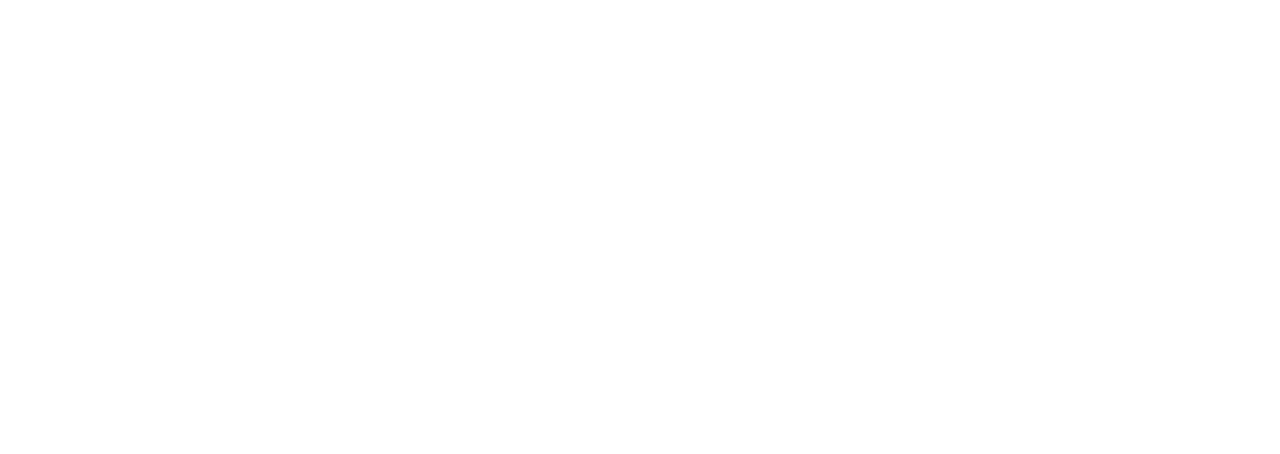
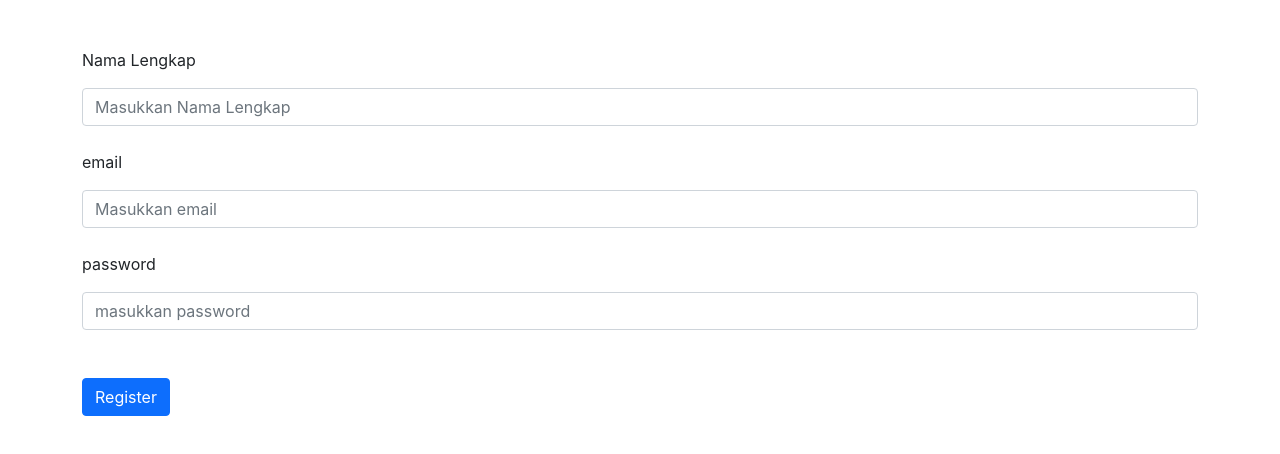
Before and after one commit to vickyzachs/BackEnd-Exercise, a React (Create React App) app: page /register in a window 1280 px wide. Shown: the top 454 px of the page. Built offline with nearby package versions, Linux system fonts and the light colour scheme.

Commit message:
config firebase

```diff
--- a/package.json
+++ b/package.json
@@ -7,6 +7,7 @@
     "@testing-library/react": "^11.2.6",
     "@testing-library/user-event": "^12.8.3",
     "bootstrap": "^5.0.0",
+    "firebase": "^8.5.0",
     "react": "^17.0.2",
     "react-dom": "^17.0.2",
     "react-router-dom": "^5.2.0",
--- a/src/Components/Molecules/NavBar/index.js
+++ b/src/Components/Molecules/NavBar/index.js
@@ -11,7 +11,7 @@ const NavBar = () => {
     </button>
     <div className="collapse navbar-collapse" id="navbarNavAltMarkup">
       <div className="navbar-nav">
-        <Link className="nav-link" to="/">Dashboard</Link>
+        <Link className="nav-link" to="/">Etalase</Link>
         <Link className="nav-link" to="/about">About</Link>
       </div>
     </div>
--- /dev/null
+++ b/src/Config/Firebase/index.js
@@ -0,0 +1,15 @@
+import firebase from 'firebase';
+
+const firebaseConfig = {
+    apiKey: "AIzaSyBoGjTA2-gPl0xDSTsod2zBSGy2G00E7uQ",
+    authDomain: "back-end-3b581.firebaseapp.com",
+    databaseURL: "https://back-end-3b581-default-rtdb.firebaseio.com",
+    projectId: "back-end-3b581",
+    storageBucket: "back-end-3b581.appspot.com",
+    messagingSenderId: "752536559877",
+    appId: "1:752536559877:web:9699ee84779e81332e976c"
+  };
+  // Initialize Firebase
+  firebase.initializeApp(firebaseConfig);
+
+  export default firebase;
--- a/src/Config/Routes/index.js
+++ b/src/Config/Routes/index.js
@@ -7,6 +7,7 @@ import  {
 import About from '../../Pages/About';
 import Dashboard from '../../Pages/Dashboard';
 import Login from '../../Pages/Login';
+import Register from '../../Pages/Register';
 
 
 
@@ -24,6 +25,9 @@ const Routes = () => {
             <Route path="/about">
                 <About />
             </Route>
+            <Route path="/register">
+                <Register />
+            </Route>
         </Switch>
         </Router>
     )
--- a/src/Pages/Dashboard/index.js
+++ b/src/Pages/Dashboard/index.js
@@ -5,7 +5,9 @@ const Dashboard = () => {
     return (
         <div>
             <NavBar />
-            <h3>Dashboard</h3>
+            <h3>Etalase</h3>
+            <br/>
+            <button type="button" class="btn btn-primary" onClick={onsubmit}>Stock Voucher</button>
         </div>
     );
 };
--- a/src/Pages/Login/index.js
+++ b/src/Pages/Login/index.js
@@ -1,4 +1,6 @@
 import React, { useState, useEffect } from "react";
+import firebase from '../../Config/Firebase';
+import {useHistory} from 'react-router-dom';
 
 
 const Login = ({title,angka}) => {
@@ -6,6 +8,20 @@ const Login = ({title,angka}) => {
     const [welcomeText, setWelcomeText] = useState("Welcome!!!");
     const [email, setEmail] = useState ("");
     const [password, setPassword] = useState ("");
+
+    let history= useHistory();
+
+    const handleSubmit = () => {
+        // setWelcomeText("Selamat Datang");
+        const data = {
+            email: email,
+            password: password,
+        };
+        // console.log(data);
+        firebase.auth().signInWithEmailAndPassword(email, password)
+        .then((res) => history.push('/'))
+        .catch((error) => console.log("error", error));
+    };
 
     useEffect(() => {
        console.log("component did mount")
@@ -15,14 +31,8 @@ const Login = ({title,angka}) => {
         console.log("Component did update")
     }, [welcomeText])
 
-    const handleSubmit = () => {
-        setWelcomeText("Selamat Datang");
-        const data = {
-            email: email,
-            password: password,
-        };
-        console.log(data);
-    };
+
+
 
     return (
         //JSX
--- a/src/Pages/Register/index.js
+++ b/src/Pages/Register/index.js
@@ -1,34 +1,77 @@
-// import React, {useState} from 'react';
+import React, {useState} from 'react';
+import firebase from '../../Config/Firebase';
+import {useHistory} from 'react-router-dom';
 
-// export const Register = () => {
+export const Register = () => {
 
-//     const [email, setEmail] = useState("");
-//     const [passwordm setPassword] = useState("");
+    const [email, setEmail] = useState("");
+    const [password, setPassword] = useState("");
+    const [fullName, setFullname] = useState("");
 
-//     return (
-//         <div>
-//             <p>email</p>
-//         <input
-//             className="form-control"
-//             placeholder="Masukkan email"
-//             value={email}
-//             onChange={(e) => setEmail(e.target.value)}
-//             />
-//         <p className="mt-4"> password </p>
-//         <input
-//             className="form-control"
-//             placeholder="masukkan password"
-//             type="password"
-//             value={password}
-//             onChange={(e) => setPassword(e.target.value)}
-//             />
-//         <br />
-//         <br />
-//         <button type="button" onClick={handleSubmit} className="btn btn-primary">
-//             Submit
-//         </button>
-//         </div>
-//     )
-// }
+    let history = useHistory();
 
-// export default Register;
+    const onSubmit = () => {
+
+    const data = {
+        email: email,
+        fullName: fullName,
+    };
+
+        firebase
+        .auth()
+        .createUserWithEmailAndPassword(email, password)
+        .then((userCredential) => {
+            console.log(userCredential.user.uid) //testing console
+        // save to realtime database
+        const userId =  userCredential.user.uid
+            firebase
+            .database()
+            .ref('users/' + userId)
+            .set({data});
+
+        setFullname("");
+        setEmail("");
+        setPassword("");
+        //direct to etalase
+        history.push('login')
+         })
+         .catch((error) => {
+      console.log(error) //testing console
+    // show Error Msg
+  });
+    };
+
+    return (
+        <div className="container mt-5">
+            <p className="mt-4">Nama Lengkap</p>
+        <input
+            className="form-control"
+            placeholder="Masukkan Nama Lengkap"
+            value={fullName}
+            onChange={(e) => setFullname(e.target.value)}
+            />
+            <p className="mt-4">email</p>
+        <input
+            className="form-control"
+            placeholder="Masukkan email"
+            value={email}
+            onChange={(e) => setEmail(e.target.value)}
+            />
+        <p className="mt-4"> password </p>
+        <input
+            className="form-control"
+            placeholder="masukkan password"
+            type="password"
+            value={password}
+            onChange={(e) => setPassword(e.target.value)}
+            />
+        <br />
+        <br />
+        <button type="button" onClick={onSubmit} className="btn btn-primary">
+            Register
+        </button>
+        </div>
+    )
+}
+
+export default Register;
```
Also changed, not shown: 1 other file (tests, documents, lock files or other folders).
